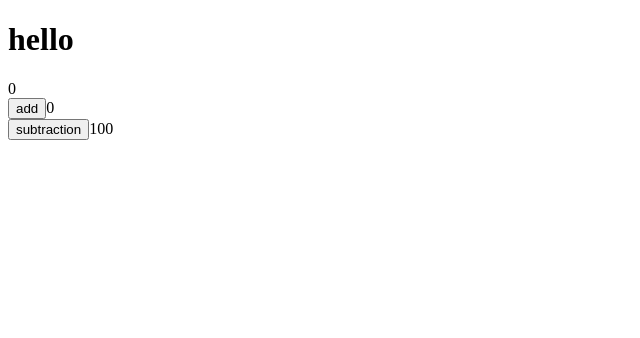
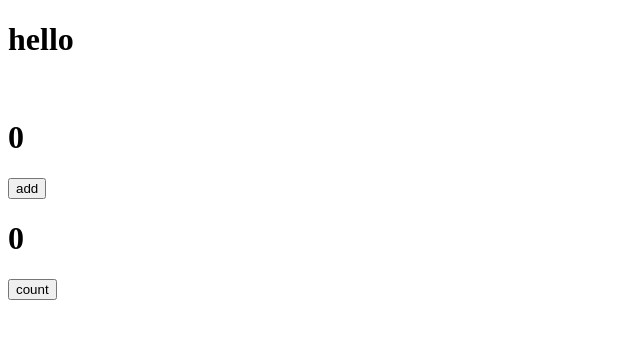
Before and after one commit to ABOBAKAR-IT/learn-react, a React (Create React App) app: page / in a window 1280 px wide. Shown: the top 338 px of the page, without its empty margins (0-640 px from the left). Built offline with nearby package versions, Linux system fonts and the light colour scheme.

Commit message:
useCallback done

```diff
--- a/src/App.js
+++ b/src/App.js
@@ -1,4 +1,5 @@
-import React,{useMemo, useState } from "react";
+import React,{useCallback, useState } from "react";
+import ChildA from "./ChildA";
 
 
 
@@ -6,22 +7,22 @@
 function App(data) {
 
   const [add,setadd]=useState(0)
-  const [minux,setminux]=useState(100)
-const multiplication=useMemo(()=>{
-  console.log(add)
-  return add*10
-},[add])
+  const [count,setcount]=useState(0)
+
+const multiplication=useCallback(()=>{
+
+},[count])
   return (
     <>
      <h1>hello</h1>
+<ChildA count={multiplication}/>
 
-     <span>{multiplication}</span>
      <br/>
+      <h1>{add}</h1>
       <button onClick={()=>{setadd(add+1)}}>add</button>
-      <span>{add}</span>
-    <br/>
-      <button onClick={()=>setminux(minux-1)}>subtraction</button>
-      <span>{minux}</span>
+      <br/>
+      <h1>{count}</h1>
+      <button onClick={()=>{setcount(count+1)}}>count</button>
 
     </>
   );
--- /dev/null
+++ b/src/ChildA.jsx
@@ -0,0 +1,12 @@
+
+import React, {memo} from 'react'
+
+function ChildA(props){
+    console.log("hello ")
+    return(
+        <div>
+            <h1></h1>
+        </div>
+    )
+}
+export default memo(ChildA);
```
